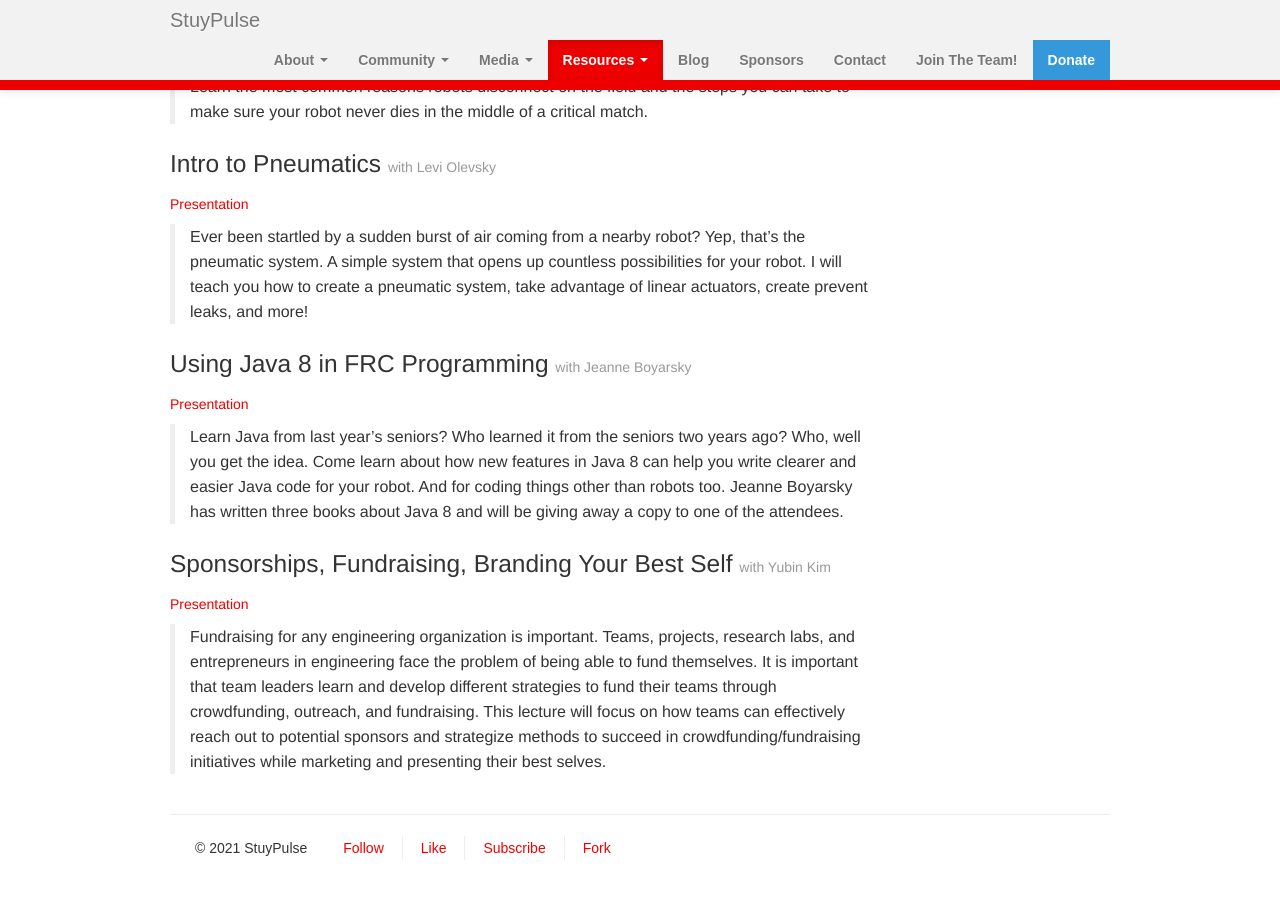
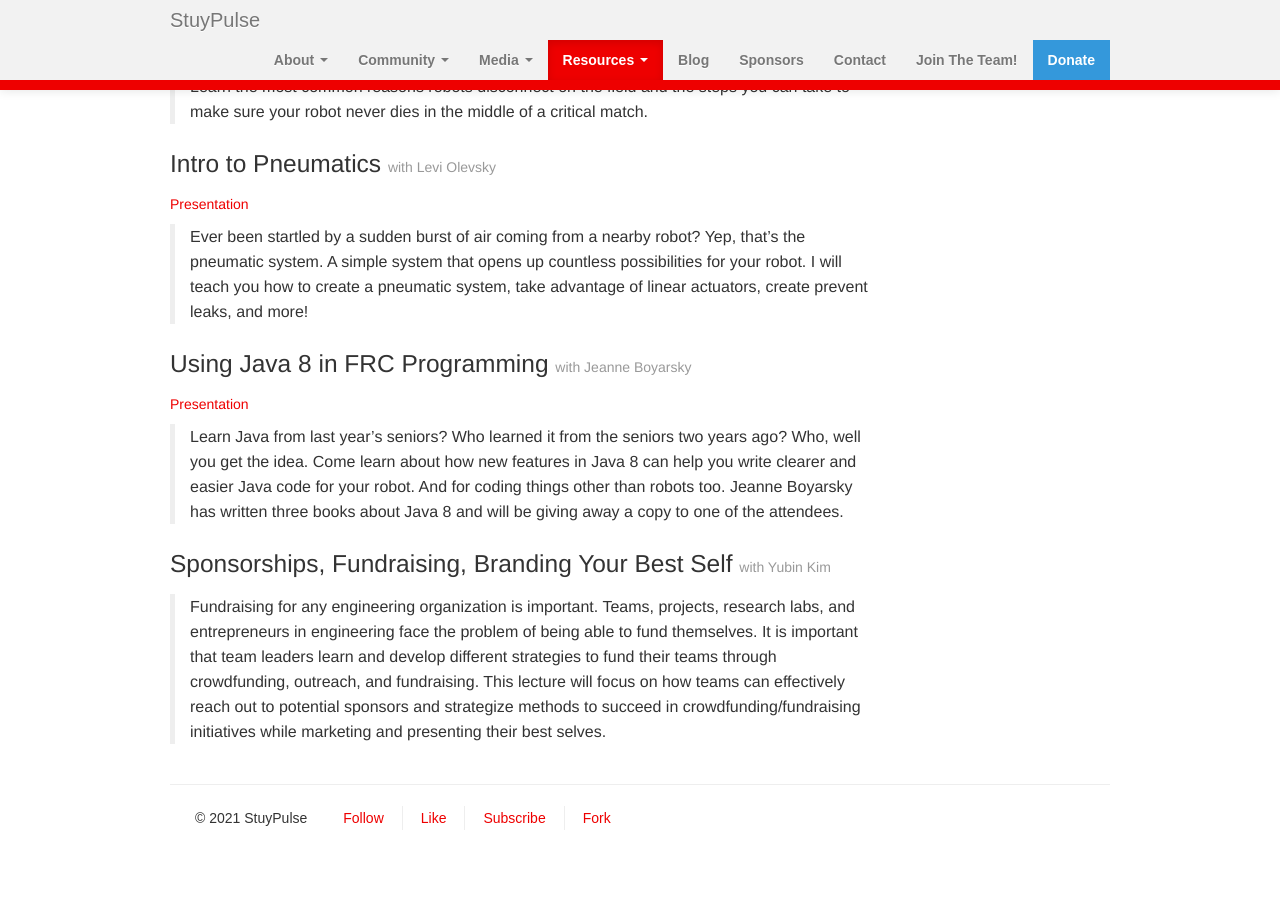
Before and after one commit to StuyPulse/team694.github.io, a Jekyll site: the page built from resources/stuysplash2017/index.md, in a window 1280 px wide and 900 px high, scrolled down 2621 px. Built offline with Jekyll 4.4.1, drawn with Linux system fonts in a browser that asks for light colours; nearby versions of some CDN libraries; after the commit the page ends 3491 px from its top, so only the background shows below that.

Commit message:
Remove broken hyperlink

```diff
--- a/resources/stuysplash2017/index.md
+++ b/resources/stuysplash2017/index.md
@@ -79,6 +79,5 @@ https://docs.google.com/presentation/d/1Vze8476anFM1utZV2J0OJ-krT0gGEkTcrWkNVtyE
 > Learn Java from last year’s seniors? Who learned it from the seniors two years ago? Who, well you get the idea. Come learn about how new features in Java 8 can help you write clearer and easier Java code for your robot. And for coding things other than robots too. Jeanne Boyarsky has written three books about Java 8 and will be giving away a copy to one of the attendees.
 
 ### Sponsorships, Fundraising, Branding Your Best Self <small>with Yubin Kim</small>
-[Presentation](https://docs.google.com/presentation/d/1a0a8aEAPMs0gSzQlzCkxFMrgblo8-LFC5_vd610xB0I/edit?usp=sharing)
 
 > Fundraising for any engineering organization is important. Teams, projects, research labs, and entrepreneurs in engineering face the problem of being able to fund themselves. It is important that team leaders learn and develop different strategies to fund their teams through crowdfunding, outreach, and fundraising. This lecture will focus on how teams can effectively reach out to potential sponsors and strategize methods to succeed in crowdfunding/fundraising initiatives while marketing and presenting their best selves.
```
